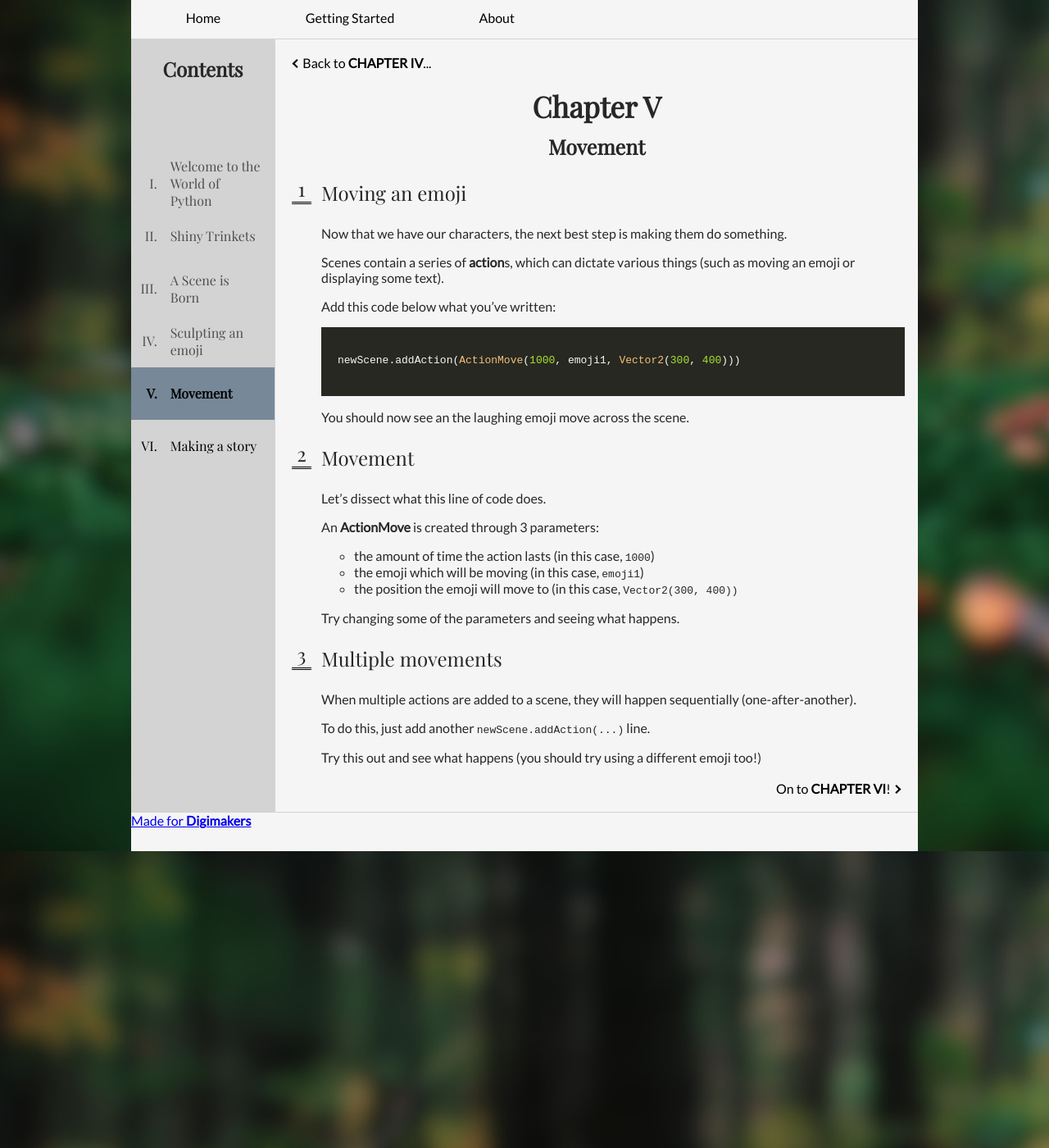
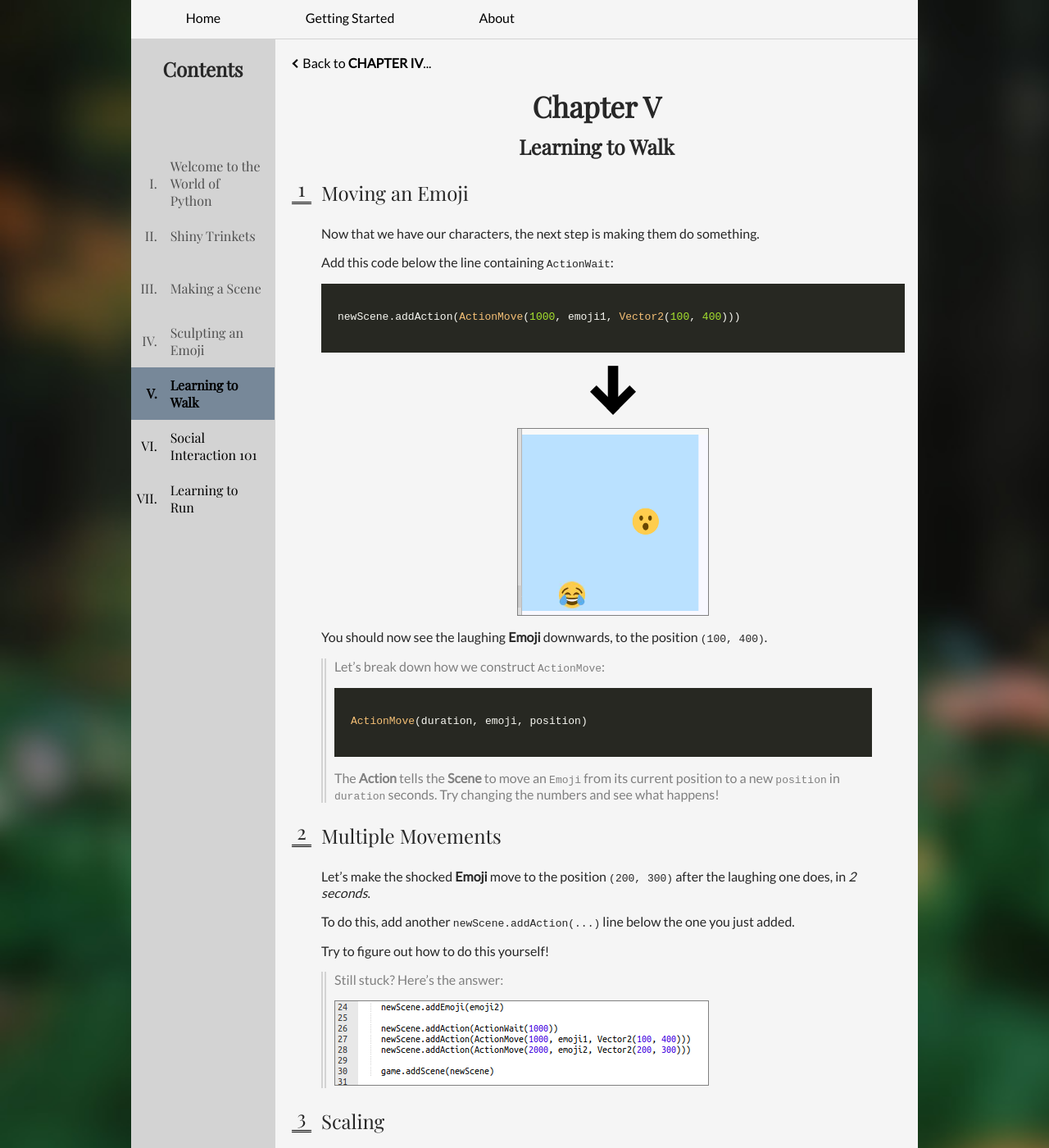
Before and after one commit to Nenivar/outreach-storytelling-site, a Jekyll site: the page built from _posts/1396-01-01-movement.md, in a window 1280 px wide and 1400 px high. Shown: the whole window at 82% size. Built offline with Jekyll 4.4.1, drawn with Linux system fonts in a browser that asks for light colours; some of the changed text lies outside the part shown.

Commit message:
lotsa stuff

````diff
--- /dev/null
+++ b/_posts/1395-01-01-text.md
@@ -0,0 +1,40 @@
+---
+title: Social Interaction 101
+chapter: VI
+---
+[arrow_down]: /assets/images/core/icons/down_arrow.svg
+{: height="60px" class="no-border center"}
+
+1.  Displaying Text
+
+    No story is complete without dialog (sorry to any mimes out there).
+
+    We do through through using `ActionText`:
+
+    ```python
+    ActionText(duration, words)
+    ```
+    i.e:
+    ```python
+    ActionText(1200, "Hello!")
+    ```
+
+    ![arrow_down]
+
+    ![How's it going?](/assets/images/contrib/text/text.png){: .center}
+
+    Try adding this to a scene!
+
+2.  Displaying Emotion
+
+    You can change the image of an **Emoji** with `ActionChange`:
+
+    ```python
+    ActionChange(emoji, image_name)
+    ```
+    i.e:
+    ```python
+    ActionChange(emoji1, 'unimpressed')
+    ```
+
+    > Note: doesn't wory fully yet
--- a/_posts/1396-01-01-movement.md
+++ b/_posts/1396-01-01-movement.md
@@ -1,36 +1,56 @@
 ---
-title: Movement
+title: Learning to Walk
 chapter: V
 ---
+[arrow_down]: /assets/images/core/icons/down_arrow.svg
+{: height="60px" class="no-border center"}
 
-1.  Moving an emoji
+1.  Moving an Emoji
 
-    Now that we have our characters, the next best step is making them do something.
+    Now that we have our characters, the next step is making them do something.
 
-    Scenes contain a series of **action**s, which can dictate various things (such as moving an emoji or displaying some text).
+    Add this code below the line containing `ActionWait`:
 
-    Add this code below what you've written:
     ```python
-    newScene.addAction(ActionMove(1000, emoji1, Vector2(300, 400)))
+    newScene.addAction(ActionMove(1000, emoji1, Vector2(100, 400)))
     ```
 
-    You should now see an the laughing emoji move across the scene.
+    ![arrow_down]
 
-2.  Movement
+    ![It moved!](/assets/images/contrib/movement/movement.png){: .center}
 
-    Let's dissect what this line of code does.
+    You should now see the laughing **Emoji** downwards, to the position `(100, 400)`.
 
-    An **ActionMove** is created through 3 parameters:
-    * the amount of time the action lasts (in this case, ```1000```)
-    * the emoji which will be moving (in this case, ```emoji1```)
-    * the position the emoji will move to (in this case, ```Vector2(300, 400))```
+    > Let's break down how we construct `ActionMove`:
+    > ```python
+    > ActionMove(duration, emoji, position)
+    > ```
+    > The **Action** tells the **Scene** to move an `Emoji` from its current position to a new `position` in `duration` seconds.
+    > Try changing the numbers and see what happens!
 
-    Try changing some of the parameters and seeing what happens.
+3.  Multiple Movements
 
-3.  Multiple movements
+    Let's make the shocked **Emoji** move to the position `(200, 300)` after the laughing one does, in *2 seconds*.
 
-    When multiple actions are added to a scene, they will happen sequentially (one-after-another).
+    To do this, add another ```newScene.addAction(...)``` line below the one you just added.
 
-    To do this, just add another ```newScene.addAction(...)``` line.
+    Try to figure out how to do this yourself!
 
-    Try this out and see what happens (you should try using a different emoji too!)
+    > Still stuck? Here's the answer:
+    >
+    > ![Answer](/assets/images/contrib/movement/movement_1.png)
+
+4.  Scaling
+
+    Another **Action** we can use is `ActionScale`.
+
+    Here's how you can construct it. Try using it and seeing what happens:
+
+    ```python
+    ActionScale(duration, emoji, scale)
+    ```
+    i.e:
+    ```python
+    ActionScale(500, emoji1, 2)
+    ```
+    Will scale *emoji1* by a factor of *2* in *500* milliseconds (half a second).
--- a/_posts/1398-01-01-a_scene.md
+++ b/_posts/1398-01-01-a_scene.md
@@ -1,5 +1,5 @@
 ---
-title: A Scene is Born
+title: Making a Scene
 chapter: III
 ---
 [arrow_down]: /assets/images/core/icons/down_arrow.svg
--- a/index.html
+++ b/index.html
@@ -3,6 +3,7 @@
 layout: bare
 ---
 <script src="/assets/js/index.js"></script>
+<meta http-equiv="refresh" content="0; url=/start" />
 
 <div class="book">
     <!-- back of the book -->
````
Also changed, not shown: _posts/1394-01-01-open.md (added, +14 -0 lines), _posts/1395-01-01-open.md (deleted, +0 -14 lines), _posts/1397-01-01-an_emoji.md (+2 -2 lines), _posts/1400-01-01-welcome.md (+0 -4 lines), README.md, assets/images/contrib/movement/movement.png (added), assets/images/contrib/movement/movement_1.png (added), assets/images/contrib/text/text.png (added).
